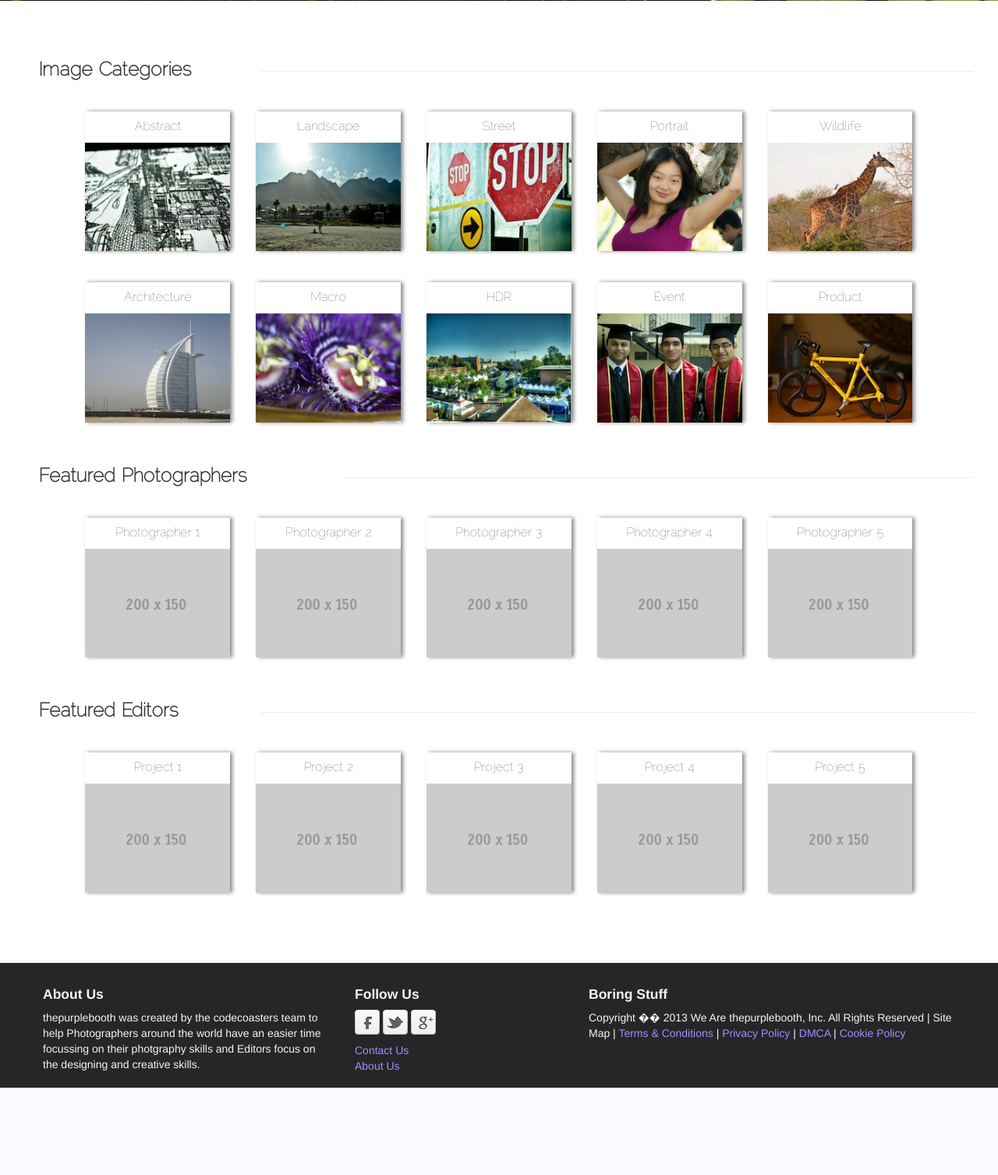
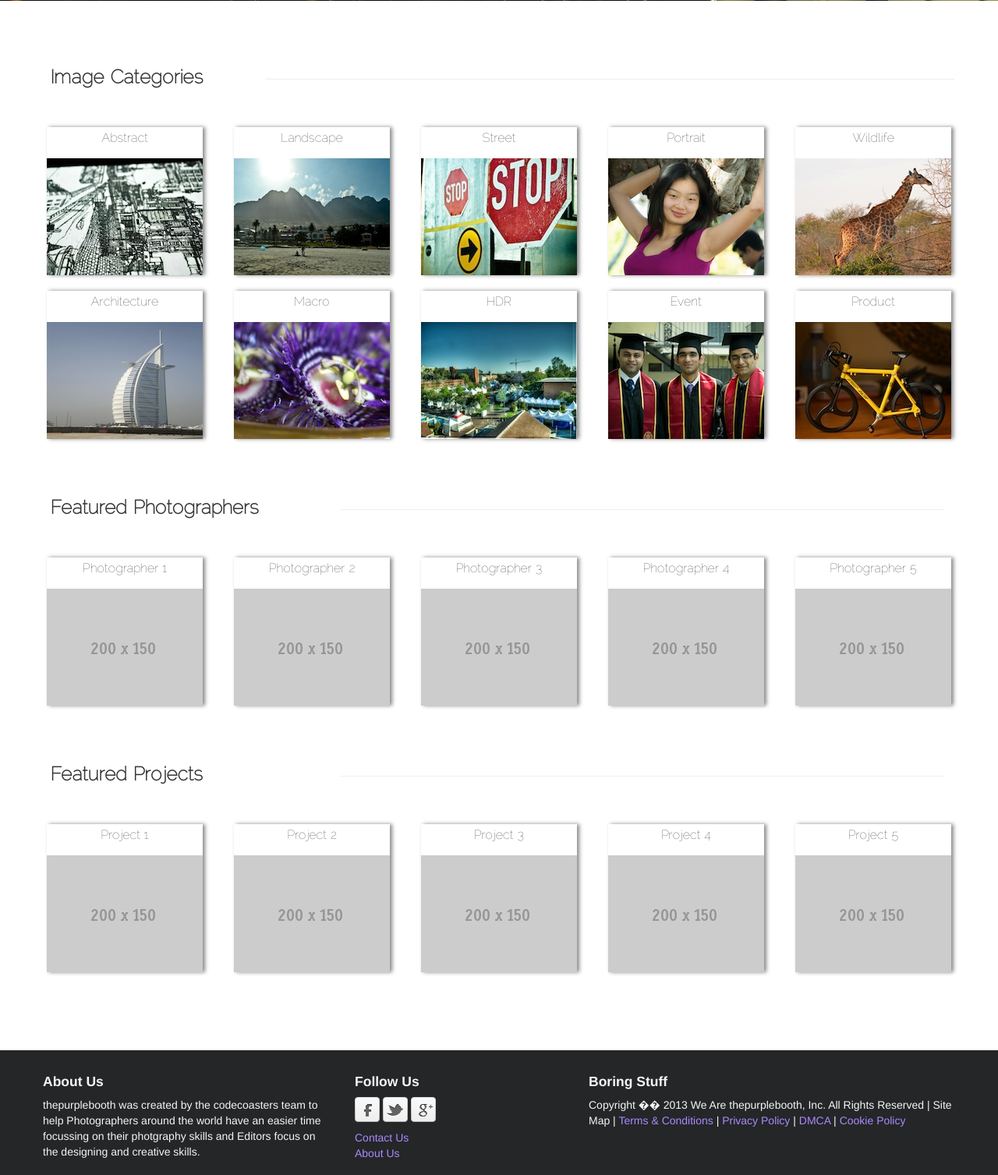
Before and after one commit to ameyakoshti/ThePurplebooth, a PHP site: page /codenameDS/ in a window 1280 px wide. Shown: the part 499-2006 px from the top of the page at 78% size. Before the commit the page ends 1894 px from the top, so only its background shows below. Run offline with PHP 8.4, Linux system fonts and the light colour scheme; some libraries are stand-ins or nearby versions.

Commit message:
Fixing Homepage layout issue after re-arranging…

```diff
--- a/css/codenameDS.css
+++ b/css/codenameDS.css
@@ -103,3 +103,29 @@ input[type="file"] {
 .tab-pane{
 	min-height:100%;
 }
+
+
+#category-container, #photographers-container, #projects-container {
+	margin: 10px 25px 30px 15px;
+	float: left;
+}
+
+#category-list li, #photographers-list li, #projects-list li {
+	list-style: none;
+	float: left;
+	margin: 0px 20px 20px 20px;
+	-webkit-box-shadow: 3px 0px 5px #888888;
+   	-moz-box-shadow: 3px 0px 5px #888888;
+   	box-shadow: 3px 0px 5px #888888;
+}
+
+#category-list li p, #photographers-list li p, #projects-list li p {
+	text-align: center;
+	padding: 5px 0px 5px 0px;
+	font-family: Raleway;
+	font-size: 16px;
+}
+
+#category-heading, #photographers-heading, #projects-heading {
+	margin-left: 50px;
+}
--- a/css/home.css
+++ b/css/home.css
@@ -205,53 +205,6 @@ html, body {
 		border: 0px;
 	}
 
-	.category-row, .photographers-row, .projects-row {
-		margin-bottom: 40px;
-		position: relative;
-		-moz-box-sizing: border-box;
-   		box-sizing: border-box;
-   		-webkit-box-shadow: 3px 0px 5px #888888;
-   		-moz-box-shadow: 3px 0px 5px #888888;
-   		box-shadow: 3px 0px 5px #888888;
-   		align: center;
-	}
-
-	.category-row img, .projects-row img, .photographers-row img {
-		align: center;
-	}
-
-	#category-heading, #photographers-heading, #projects-heading {
-		margin-left: 50px;
-	}
-
-/* 	#category-container p { */
-/*     	white-space: nowrap; */
-/* 		width: 225px; */
-/* 		overflow: hidden; */
-/* 		text-overflow: ellipsis; */
-/* 		position: absolute; */
-/* 		bottom: 1px; */
-/* 		word-wrap: break-word; */
-/* 		color: #ffffff; */
-/* 		text-align: center; */
-/* 		font-family: Raleway; */
-/* 		font-size: 18px; */
-/* 	} */
-
-#category-container p, #photographers-container p, #projects-container p  {
-	text-align: center;
-	padding-top: 10px;
-	color: #525252;
-	font-family: Raleway;
-	font-size: 16px;
-}
-
-#category-container img, #photographers-container img, #projects-container img  { {
-	text-align: center;
-}
-
-
-
 .dropdown-menu li > a:hover, .dropdown-menu li > a:focus, .dropdown-submenu:hover > a {
 background-image : none;
 background-color : #8A2BE2;
--- a/index.php
+++ b/index.php
@@ -56,93 +56,94 @@ include $_SERVER['DOCUMENT_ROOT'] . '/codenameDS/includes/links.php';
 				<a class="right carousel-control" href="#myCarousel" data-slide="next">&#155;</a>
 			</div>
 			<!-- /.carousel -->
+
+			<div id="category-container">
 				<div id="category-heading">
 					<div class="row-fluid">
 						<div class="span3"><h3 class="featurette-heading" style="font-family: Raleway;">Image Categories</h3></div>
 						<div class="span9" style="margin: 10px 0px 30px 0px"><hr class="featurette-divider"></div>
 					</div>
 				</div>
-
-			<div id="category-container">
-				<div class="row-fluid">
-					<div class="span1"></div>
-					<div class="category-row span2">
+				<div>
+					<ul id="category-list">
+						<li>
 							<p>Abstract</p>
 							<a href="/codenameDS/gallery.php?category=abstract&project=all&userid=all"><img src="/codenameDS/img/home_catergories/abstract.jpg"></a>
-					</div>
-					<div class="category-row span2">
+						</li>
+						<li>
 							<p>Landscape</p>
 							<a href="/codenameDS/gallery.php?category=landscape&project=all&userid=all"><img src="/codenameDS/img/home_catergories/landscape.jpg"></a>
-					</div>
-					<div class="category-row span2">
+						</li>
+						<li>
 							<p>Street</p>
 							<a href="/codenameDS/gallery.php?category=street&project=all&userid=all"><img src="/codenameDS/img/home_catergories/street.jpg"></a>
-					</div>
-					<div class="category-row span2">
+						</li>
+						<li>
 							<p>Portrait</p>
-						<a href="/codenameDS/gallery.php?category=portrait&project=all&userid=all"><img src="/codenameDS/img/home_catergories/portrait.jpg"></a>
-					</div>
-					<div class="category-row span2">
+							<a href="/codenameDS/gallery.php?category=abstract&project=all&userid=all"><img src="/codenameDS/img/home_catergories/portrait.jpg"></a>
+						</li>
+						<li>
 							<p>Wildlife</p>
-						<a href="/codenameDS/gallery.php?category=wildlife&project=all&userid=all"><img src="/codenameDS/img/home_catergories/wildlife.jpg"></a>
-					</div>
-				</div>
-				<div class="row-fluid">
-					<div class="span1"></div>
-					<div class="category-row span2">
+							<a href="/codenameDS/gallery.php?category=abstract&project=all&userid=all"><img src="/codenameDS/img/home_catergories/wildlife.jpg"></a>
+						</li>
+						<li>
 							<p>Architecture</p>
-						<a href="/codenameDS/gallery.php?category=architecture&project=all&userid=all"><img src="/codenameDS/img/home_catergories/architecture.jpg"></a>
-					</div>
-					<div class="category-row span2">
+							<a href="/codenameDS/gallery.php?category=abstract&project=all&userid=all"><img src="/codenameDS/img/home_catergories/architecture.jpg"></a>
+						</li>
+						<li>
 							<p>Macro</p>
-						<a href="/codenameDS/gallery.php?category=macro&project=all&userid=all"><img src="/codenameDS/img/home_catergories/macro.jpg"></a>
-					</div>
-					<div class="category-row span2">
+							<a href="/codenameDS/gallery.php?category=abstract&project=all&userid=all"><img src="/codenameDS/img/home_catergories/macro.jpg"></a>
+						</li>
+						<li>
 							<p>HDR</p>
-						<a href="/codenameDS/gallery.php?category=hdr&project=all&userid=all"><img src="/codenameDS/img/home_catergories/hdr.jpg"></a>
-					</div>
-					<div class="category-row span2">
+							<a href="/codenameDS/gallery.php?category=abstract&project=all&userid=all"><img src="/codenameDS/img/home_catergories/hdr.jpg"></a>
+						</li>
+						<li>
 							<p>Event</p>
-						<a href="/codenameDS/gallery.php?category=event&project=all&userid=all"><img src="/codenameDS/img/home_catergories/event.jpg"></a>
-					</div>
-					<div class="category-row span2">
+							<a href="/codenameDS/gallery.php?category=abstract&project=all&userid=all"><img src="/codenameDS/img/home_catergories/event.jpg"></a>
+						</li>
+						<li>
 							<p>Product</p>
-						<a href="/codenameDS/gallery.php?category=product&project=all&userid=all"><img src="/codenameDS/img/home_catergories/product.jpg"></a>
-					</div>
+							<a href="/codenameDS/gallery.php?category=abstract&project=all&userid=all"><img src="/codenameDS/img/home_catergories/product.jpg"></a>
+						</li>
+					</ul>
 				</div>
 			</div>
 
+
+			<div id="photographers-container">
 				<div id="photographers-heading">
 					<div class="row-fluid">
 						<div class="span4"><h3 class="featurette-heading" style="font-family: Raleway;">Featured Photographers</h3></div>
 						<div class="span8" style="margin: 10px 0px 30px 0px"><hr class="featurette-divider"></div>
 					</div>
 				</div>
-			<div id="photographers-container">
-				<div class="row-fluid">
-					<div class="span1"></div>
-					<div class="photographers-row span2"><p>Photographer 1</p><img src="img/200X150.gif"></div>
-					<div class="photographers-row span2"><p>Photographer 2</p><img src="img/200X150.gif"></div>
-					<div class="photographers-row span2"><p>Photographer 3</p><img src="img/200X150.gif"></div>
-					<div class="photographers-row span2"><p>Photographer 4</p><img src="img/200X150.gif"></div>
-					<div class="photographers-row span2"><p>Photographer 5</p><img src="img/200X150.gif"></div>
+				<div>
+					<ul id="photographers-list">
+						<li><p>Photographer 1</p><a href="#"><img src="img/200X150.gif"></a></li>
+						<li><p>Photographer 2</p><a href="#"><img src="img/200X150.gif"></a></li>
+						<li><p>Photographer 3</p><a href="#"><img src="img/200X150.gif"></a></li>
+						<li><p>Photographer 4</p><a href="#"><img src="img/200X150.gif"></a></li>
+						<li><p>Photographer 5</p><a href="#"><img src="img/200X150.gif"></a></li>
+					</ul>
 				</div>
 			</div>
 
+			<div id="projects-container">
 				<div id="projects-heading">
 					<div class="row-fluid">
-					<div class="span3"><h3 class="featurette-heading" style="font-family: Raleway;">Featured Editors</h3></div>
-					<div class="span9" style="margin: 10px 0px 30px 0px"><hr class="featurette-divider"></div>
+						<div class="span4"><h3 class="featurette-heading" style="font-family: Raleway;">Featured Projects</h3></div>
+						<div class="span8" style="margin: 10px 0px 30px 0px"><hr class="featurette-divider"></div>
 					</div>
 				</div>
-			<div id="projects-container">
-				<div class="row-fluid">
-					<div class="span1"></div>
-					<div class="projects-row span2"><p>Project 1</p><img src="img/200X150.gif"></div>
-					<div class="projects-row span2"><p>Project 2</p><img src="img/200X150.gif"></div>
-					<div class="projects-row span2"><p>Project 3</p><img src="img/200X150.gif"></div>
-					<div class="projects-row span2"><p>Project 4</p><img src="img/200X150.gif"></div>
-					<div class="projects-row span2"><p>Project 5</p><img src="img/200X150.gif"></div>
+				<div>
+					<ul id="projects-list">
+						<li><p>Project 1</p><a href="#"><img src="img/200X150.gif"></a></li>
+						<li><p>Project 2</p><a href="#"><img src="img/200X150.gif"></a></li>
+						<li><p>Project 3</p><a href="#"><img src="img/200X150.gif"></a></li>
+						<li><p>Project 4</p><a href="#"><img src="img/200X150.gif"></a></li>
+						<li><p>Project 5</p><a href="#"><img src="img/200X150.gif"></a></li>
+					</ul>
 				</div>
 			</div>
 
```
Lines whose indentation alone changed are shown as unchanged.
